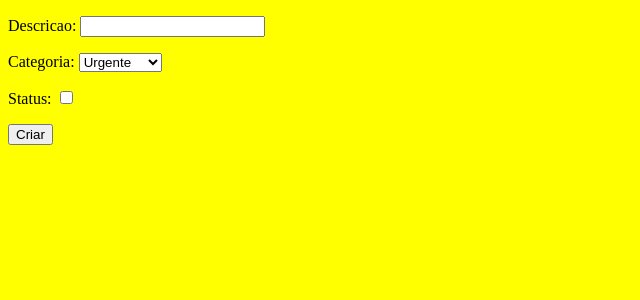
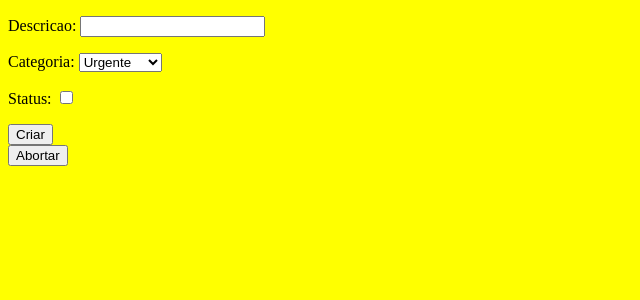
Before and after one commit to CarolineIngrid/todo_list, a Django app: page /lista/new/ in a window 1280 px wide. Shown: the top 300 px of the page, without its empty margins (0-640 px from the left). Run offline with Django 4.2, Linux system fonts and the light colour scheme.

Commit message:
botão de acortar criação de tarefa

```diff
--- a/lista/templates/lista/new.html
+++ b/lista/templates/lista/new.html
@@ -12,5 +12,9 @@
 
         <button type="submit">Criar</button>
     </form>
+    <form action=" {% url 'lista' %}">
+        <button type="submit">Abortar</button>
+    </form>
+
 </body>
 </html>
```
